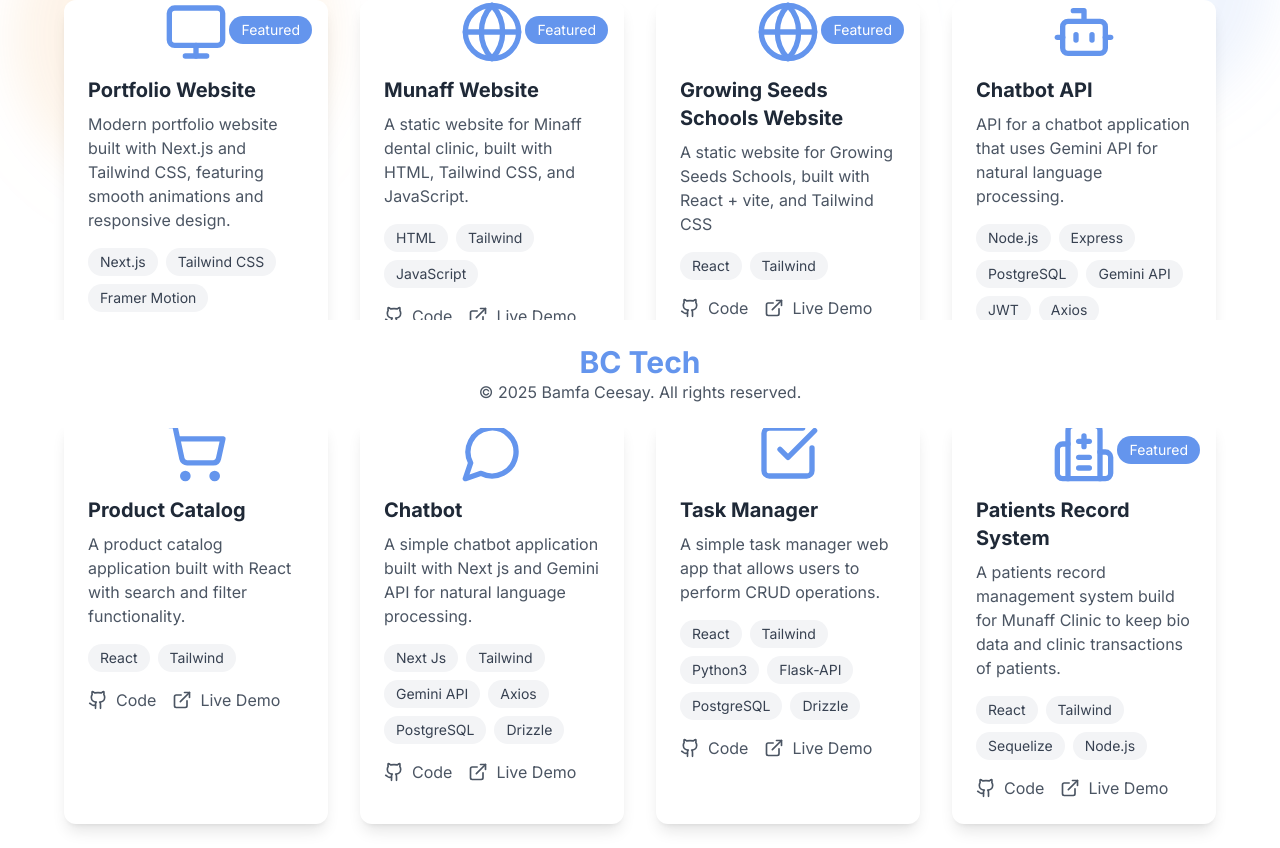
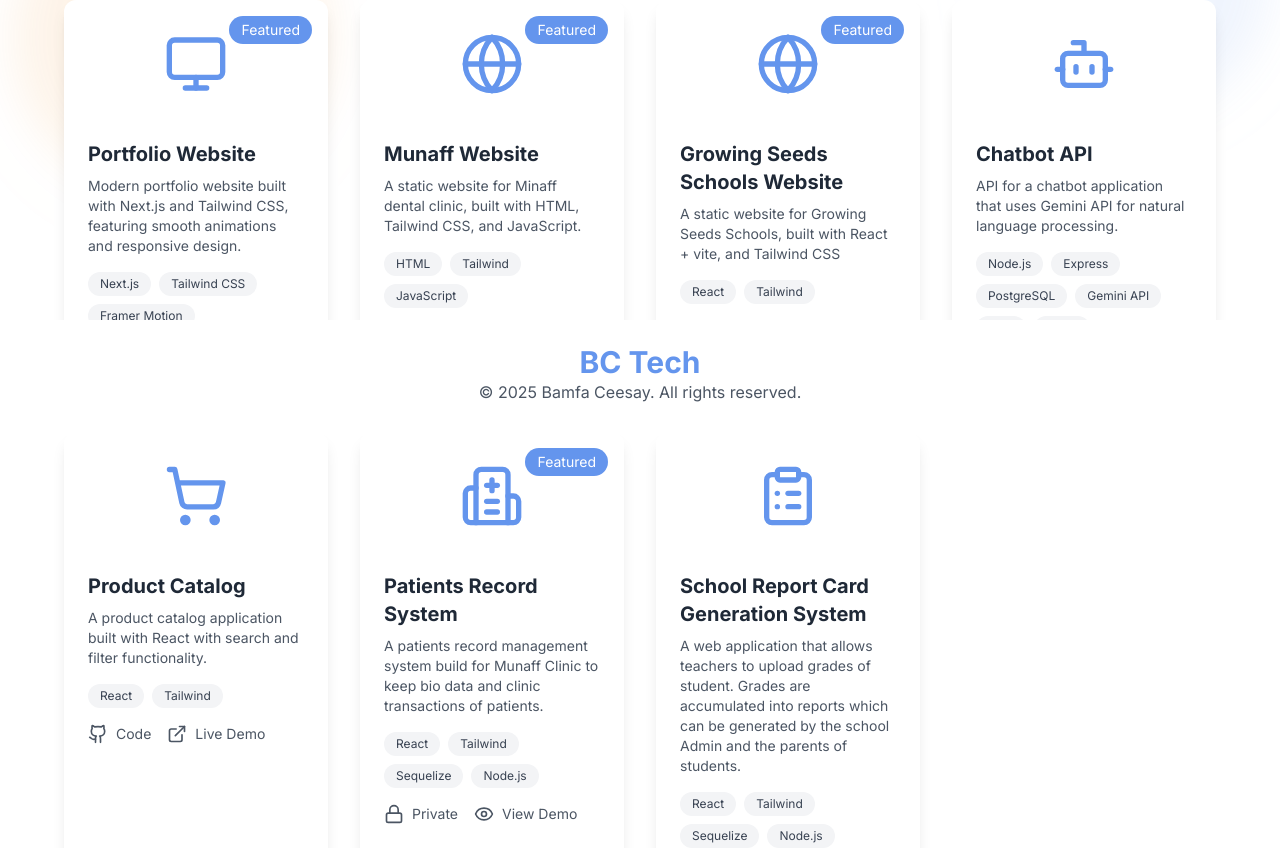
Before and after one commit to BCEESAY10/Bamfa-Portfolio, a Next.js app: page /projects in a window 1280 px wide. Shown: the part 372-1220 px from the top of the page. Built offline with nearby package versions, Linux system fonts and the light colour scheme.

Commit message:
handle private projects well

```diff
--- a/app/projects/page.js
+++ b/app/projects/page.js
@@ -15,10 +15,17 @@ import {
   ClipboardList,
   Hospital,
   Monitor,
+  Lock,
+  X,
+  Image as ImageIcon,
+  Eye,
 } from "lucide-react";
+import DemoModal from "@/components/modals/DemoModal";
 
 export default function Projects() {
   const [activeFilter, setActiveFilter] = useState("all");
+  const [selectedProject, setSelectedProject] = useState(null);
+  const [showModal, setShowModal] = useState(false);
 
   const projects = [
     {
@@ -31,6 +38,7 @@ export default function Projects() {
       liveLink: "https://bamfa-portfolio.vercel.app",
       githubLink: "https://github.com/BCEESAY10/bamfa-portfolio",
       featured: true,
+      isPrivate: false,
     },
     {
       title: "Munaff Website",
@@ -42,6 +50,7 @@ export default function Projects() {
       liveLink: "https://munaffdentalclinic.com",
       githubLink: "https://github.com/BCEESAY10/munaff-website",
       featured: true,
+      isPrivate: false,
     },
     {
       title: "Growing Seeds Schools Website",
@@ -53,6 +62,7 @@ export default function Projects() {
       liveLink: "https://growing-seeds.vercel.app",
       githubLink: "https://github.com/BCEESAY10/growing-seeds-website",
       featured: true,
+      isPrivate: true,
     },
     {
       title: "Chatbot API",
@@ -63,6 +73,32 @@ export default function Projects() {
       tech: ["Node.js", "Express", "PostgreSQL", "Gemini API", "JWT", "Axios"],
       liveLink: "#",
       githubLink: "https://github.com/BCEESAY10/chatbot-api",
+      isPrivate: true,
+      apiDemo: {
+        endpoints: [
+          {
+            method: "POST",
+            path: "/api/chat",
+            description: "Send message to chatbot",
+          },
+          {
+            method: "GET",
+            path: "/api/history",
+            description: "Get chat history",
+          },
+          {
+            method: "POST",
+            path: "/api/auth/login",
+            description: "User authentication",
+          },
+        ],
+        features: [
+          "Natural language processing with Gemini API",
+          "JWT-based authentication",
+          "PostgreSQL database for conversation storage",
+          "RESTful API architecture",
+        ],
+      },
     },
     {
       title: "Product Catalog",
@@ -73,41 +109,44 @@ export default function Projects() {
       tech: ["React", "Tailwind"],
       liveLink: "https://product-catalogue-b326.onrender.com",
       githubLink: "https://github.com/BCEESAY10/product-catalog",
+      isPrivate: false,
     },
-    {
-      title: "Chatbot",
-      description:
-        "A simple chatbot application built with Next js and Gemini API for natural language processing.",
-      icon: <MessageCircle className="w-16 h-16 mx-auto text-primary" />,
-      tags: ["fullstack"],
-      tech: [
-        "Next Js",
-        "Tailwind",
-        "Gemini API",
-        "Axios",
-        "PostgreSQL",
-        "Drizzle",
-      ],
-      liveLink: "https://chatbottutorial.vercel.app",
-      githubLink: "https://github.com/BCEESAY10/First-Next-Supabase-Project",
-    },
-    {
-      title: "Task Manager",
-      description:
-        "A simple task manager web app that allows users to perform CRUD operations.",
-      icon: <CheckSquare className="w-16 h-16 mx-auto text-primary" />,
-      tags: ["fullstack"],
-      tech: [
-        "React",
-        "Tailwind",
-        "Python3",
-        "Flask-API",
-        "PostgreSQL",
-        "Drizzle",
-      ],
-      liveLink: "https://task-manager-frontend-mxft.onrender.com",
-      githubLink: "https://github.com/BCEESAY10/task-manager-frontend",
-    },
+    // {
+    //   title: "Chatbot",
+    //   description:
+    //     "A simple chatbot application built with Next js and Gemini API for natural language processing.",
+    //   icon: <MessageCircle className="w-16 h-16 mx-auto text-primary" />,
+    //   tags: ["fullstack"],
+    //   tech: [
+    //     "Next Js",
+    //     "Tailwind",
+    //     "Gemini API",
+    //     "Axios",
+    //     "PostgreSQL",
+    //     "Drizzle",
+    //   ],
+    //   liveLink: "https://chatbottutorial.vercel.app",
+    //   githubLink: "https://github.com/BCEESAY10/First-Next-Supabase-Project",
+    //   isPrivate: false,
+    // },
+    // {
+    //   title: "Task Manager",
+    //   description:
+    //     "A simple task manager web app that allows users to perform CRUD operations.",
+    //   icon: <CheckSquare className="w-16 h-16 mx-auto text-primary" />,
+    //   tags: ["fullstack"],
+    //   tech: [
+    //     "React",
+    //     "Tailwind",
+    //     "Python3",
+    //     "Flask-API",
+    //     "PostgreSQL",
+    //     "Drizzle",
+    //   ],
+    //   liveLink: "https://task-manager-frontend-mxft.onrender.com",
+    //   githubLink: "https://github.com/BCEESAY10/task-manager-frontend",
+    //   isPrivate: false,
+    // },
     {
       title: "Patients Record System",
       description:
@@ -115,9 +154,15 @@ export default function Projects() {
       icon: <Hospital className="w-16 h-16 mx-auto text-primary" />,
       tags: ["fullstack"],
       tech: ["React", "Tailwind", "Sequelize", "Node.js"],
-      liveLink: "https://munaff-dental-system.com",
-      githubLink: "https://github.com/BCEESAY10/dental-frontend",
+      liveLink: "#",
+      githubLink: "#",
       featured: true,
+      isPrivate: true,
+      screenshots: [
+        "https://placehold.co/800x600/667eea/ffffff?text=Dashboard+View",
+        "https://placehold.co/800x600/667eea/ffffff?text=Report+Generation",
+        "https://placehold.co/800x600/667eea/ffffff?text=Grade+Upload",
+      ],
     },
     {
       title: "School Report Card Generation System",
@@ -126,8 +171,14 @@ export default function Projects() {
       icon: <ClipboardList className="w-16 h-16 mx-auto text-primary" />,
       tags: ["fullstack"],
       tech: ["React", "Tailwind", "Sequelize", "Node.js"],
-      liveLink: "https://repor",
+      liveLink: "#",
       githubLink: "https://github.com/BCEESAY10/report-portal-frontend",
+      isPrivate: false,
+      screenshots: [
+        "https://placehold.co/800x600/667eea/ffffff?text=Dashboard+View",
+        "https://placehold.co/800x600/667eea/ffffff?text=Report+Generation",
+        "https://placehold.co/800x600/667eea/ffffff?text=Grade+Upload",
+      ],
     },
   ];
 
@@ -146,6 +197,24 @@ export default function Projects() {
     activeFilter === "all"
       ? projects
       : projects.filter((project) => project.tags.includes(activeFilter));
+
+  const handleViewDemo = (project) => {
+    if (project.liveLink === "#") {
+      setSelectedProject(project);
+      setShowModal(true);
+    } else {
+      window.open(project.liveLink, "_blank");
+    }
+  };
+
+  const handleCodeClick = (project, e) => {
+    if (project.isPrivate) {
+      e.preventDefault();
+      alert(
+        "This repository is private. Please contact me for access or more information."
+      );
+    }
+  };
 
   return (
     <div className="min-h-screen py-8 px-4 md:px-8 lg:px-16 bg-transparent dark:from-gray-900 dark:to-gray-800">
@@ -169,7 +238,7 @@ export default function Projects() {
         </motion.div>
 
         {/* Filters */}
-        <div className="flex flex-wrap justify-center mb-12">
+        <div className="flex flex-wrap justify-center gap-4 mb-12">
           {filters.map((filter) => (
             <button
               key={filter.id}
@@ -200,7 +269,7 @@ export default function Projects() {
                 className="bg-white dark:bg-gray-800 rounded-xl overflow-hidden shadow-lg hover:shadow-xl transition-shadow duration-300">
                 {/* Project Image */}
                 <div className="relative h-auto overflow-hidden">
-                  <div className="relative flex items-center justify-center">
+                  <div className="relative flex items-center justify-center py-8">
                     {project.icon}
                     {project.featured && (
                       <div className="absolute top-4 right-4 bg-primary text-white px-3 py-1 rounded-full text-sm">
@@ -215,7 +284,7 @@ export default function Projects() {
                   <h3 className="text-xl font-bold text-gray-800 dark:text-white mb-2">
                     {project.title}
                   </h3>
-                  <p className="text-gray-600 dark:text-gray-300 mb-4">
+                  <p className="text-gray-600 dark:text-gray-300 mb-4 text-sm">
                     {project.description}
                   </p>
 
@@ -224,7 +293,7 @@ export default function Projects() {
                     {project.tech.map((tech) => (
                       <span
                         key={tech}
-                        className="bg-gray-100 dark:bg-gray-700 text-gray-700 dark:text-gray-300 px-3 py-1 rounded-full text-sm">
+                        className="bg-gray-100 dark:bg-gray-700 text-gray-700 dark:text-gray-300 px-3 py-1 rounded-full text-xs">
                         {tech}
                       </span>
                     ))}
@@ -232,28 +301,51 @@ export default function Projects() {
 
                   {/* Links */}
                   <div className="flex gap-4">
+                    {project.isPrivate ? (
+                      <button
+                        onClick={(e) => handleCodeClick(project, e)}
+                        className="flex items-center gap-2 text-gray-600 dark:text-gray-300 hover:text-primary dark:hover:text-primary transition-colors">
+                        <Lock className="w-5 h-5" />
+                        <span className="text-sm">Private</span>
+                      </button>
+                    ) : (
                       <a
                         href={project.githubLink}
                         target="_blank"
                         rel="noopener noreferrer"
                         className="flex items-center gap-2 text-gray-600 dark:text-gray-300 hover:text-primary dark:hover:text-primary transition-colors">
                         <Github className="w-5 h-5" />
-                      Code
+                        <span className="text-sm">Code</span>
                       </a>
-                    <a
-                      href={project.liveLink}
-                      target="_blank"
-                      rel="noopener noreferrer"
+                    )}
+                    <button
+                      onClick={() => handleViewDemo(project)}
                       className="flex items-center gap-2 text-gray-600 dark:text-gray-300 hover:text-primary dark:hover:text-primary transition-colors">
+                      {project.liveLink === "#" ? (
+                        <>
+                          <Eye className="w-5 h-5" />
+                          <span className="text-sm">View Demo</span>
+                        </>
+                      ) : (
+                        <>
                           <ExternalLink className="w-5 h-5" />
-                      Live Demo
-                    </a>
+                          <span className="text-sm">Live Demo</span>
+                        </>
+                      )}
+                    </button>
                   </div>
                 </div>
               </motion.div>
             ))}
           </motion.div>
         </AnimatePresence>
+
+        {/* Demo Modal */}
+        <DemoModal
+          showModal={showModal}
+          selectedProject={selectedProject}
+          setShowModal={setShowModal}
+        />
 
         {/* Decorative Elements */}
         <div className="fixed -z-10 top-1/4 right-0 w-72 h-72 bg-primary rounded-full mix-blend-multiply filter blur-xl opacity-10 animate-blob" />
--- /dev/null
+++ b/components/modals/DemoModal.js
@@ -0,0 +1,144 @@
+import { motion, AnimatePresence } from "framer-motion";
+import { X } from "lucide-react";
+
+const DemoModal = ({ showModal, selectedProject, setShowModal }) => {
+  return (
+    <AnimatePresence>
+      {showModal && selectedProject && (
+        <motion.div
+          initial={{ opacity: 0 }}
+          animate={{ opacity: 1 }}
+          exit={{ opacity: 0 }}
+          className="fixed inset-0 bg-black bg-opacity-50 flex items-center justify-center z-50 p-4"
+          onClick={() => setShowModal(false)}>
+          <motion.div
+            initial={{ scale: 0.9, opacity: 0 }}
+            animate={{ scale: 1, opacity: 1 }}
+            exit={{ scale: 0.9, opacity: 0 }}
+            className="bg-white dark:bg-gray-800 rounded-xl max-w-4xl w-full max-h-[90vh] overflow-y-auto"
+            onClick={(e) => e.stopPropagation()}>
+            {/* Modal Header */}
+            <div className="sticky top-0 bg-white dark:bg-gray-800 border-b border-gray-200 dark:border-gray-700 p-6 flex justify-between items-center">
+              <h2 className="text-2xl font-bold text-gray-800 dark:text-white">
+                {selectedProject.title}
+              </h2>
+              <button
+                onClick={() => setShowModal(false)}
+                className="text-gray-500 hover:text-gray-700 dark:hover:text-gray-300">
+                <X className="w-6 h-6" />
+              </button>
+            </div>
+
+            {/* Modal Content */}
+            <div className="p-6">
+              {/* API Demo */}
+              {selectedProject.apiDemo && (
+                <div>
+                  <div className="mb-6">
+                    <h3 className="text-xl font-semibold text-gray-800 dark:text-white mb-4">
+                      API Endpoints
+                    </h3>
+                    <div className="space-y-3">
+                      {selectedProject.apiDemo.endpoints.map(
+                        (endpoint, index) => (
+                          <div
+                            key={index}
+                            className="bg-gray-50 dark:bg-gray-900 rounded-lg p-4 border border-gray-200 dark:border-gray-700">
+                            <div className="flex items-center gap-3 mb-2">
+                              <span
+                                className={`px-3 py-1 rounded text-sm font-semibold ${
+                                  endpoint.method === "GET"
+                                    ? "bg-green-100 text-green-800 dark:bg-green-900 dark:text-green-200"
+                                    : "bg-blue-100 text-blue-800 dark:bg-blue-900 dark:text-blue-200"
+                                }`}>
+                                {endpoint.method}
+                              </span>
+                              <code className="text-sm text-gray-700 dark:text-gray-300">
+                                {endpoint.path}
+                              </code>
+                            </div>
+                            <p className="text-sm text-gray-600 dark:text-gray-400">
+                              {endpoint.description}
+                            </p>
+                          </div>
+                        )
+                      )}
+                    </div>
+                  </div>
+
+                  <div>
+                    <h3 className="text-xl font-semibold text-gray-800 dark:text-white mb-4">
+                      Key Features
+                    </h3>
+                    <ul className="space-y-2">
+                      {selectedProject.apiDemo.features.map(
+                        (feature, index) => (
+                          <li
+                            key={index}
+                            className="flex items-start gap-2 text-gray-600 dark:text-gray-300">
+                            <span className="text-primary mt-1">•</span>
+                            {feature}
+                          </li>
+                        )
+                      )}
+                    </ul>
+                  </div>
+                </div>
+              )}
+
+              {/* Screenshots */}
+              {selectedProject.screenshots &&
+                selectedProject.screenshots.length > 0 && (
+                  <div>
+                    <h3 className="text-xl font-semibold text-gray-800 dark:text-white mb-4">
+                      Project Screenshots
+                    </h3>
+                    <div className="grid gap-4">
+                      {selectedProject.screenshots.map((screenshot, index) => (
+                        <div
+                          key={index}
+                          className="rounded-lg overflow-hidden border border-gray-200 dark:border-gray-700">
+                          <img
+                            src={screenshot}
+                            alt={`${selectedProject.title} screenshot ${
+                              index + 1
+                            }`}
+                            className="w-full h-auto"
+                          />
+                        </div>
+                      ))}
+                    </div>
+                  </div>
+                )}
+
+              {/* No demo content */}
+              {!selectedProject.apiDemo &&
+                (!selectedProject.screenshots ||
+                  selectedProject.screenshots.length === 0) && (
+                  <div className="text-center py-12">
+                    <ImageIcon className="w-16 h-16 mx-auto text-gray-400 mb-4" />
+                    <p className="text-gray-600 dark:text-gray-400">
+                      Demo content coming soon. Please check the GitHub
+                      repository for more details.
+                    </p>
+                    {!selectedProject.isPrivate && (
+                      <a
+                        href={selectedProject.githubLink}
+                        target="_blank"
+                        rel="noopener noreferrer"
+                        className="inline-flex items-center gap-2 mt-4 px-6 py-2 bg-primary text-white rounded-full hover:bg-opacity-90 transition-all">
+                        <Github className="w-5 h-5" />
+                        View on GitHub
+                      </a>
+                    )}
+                  </div>
+                )}
+            </div>
+          </motion.div>
+        </motion.div>
+      )}
+    </AnimatePresence>
+  );
+};
+
+export default DemoModal;
```
Lines whose indentation alone changed are shown as unchanged.
